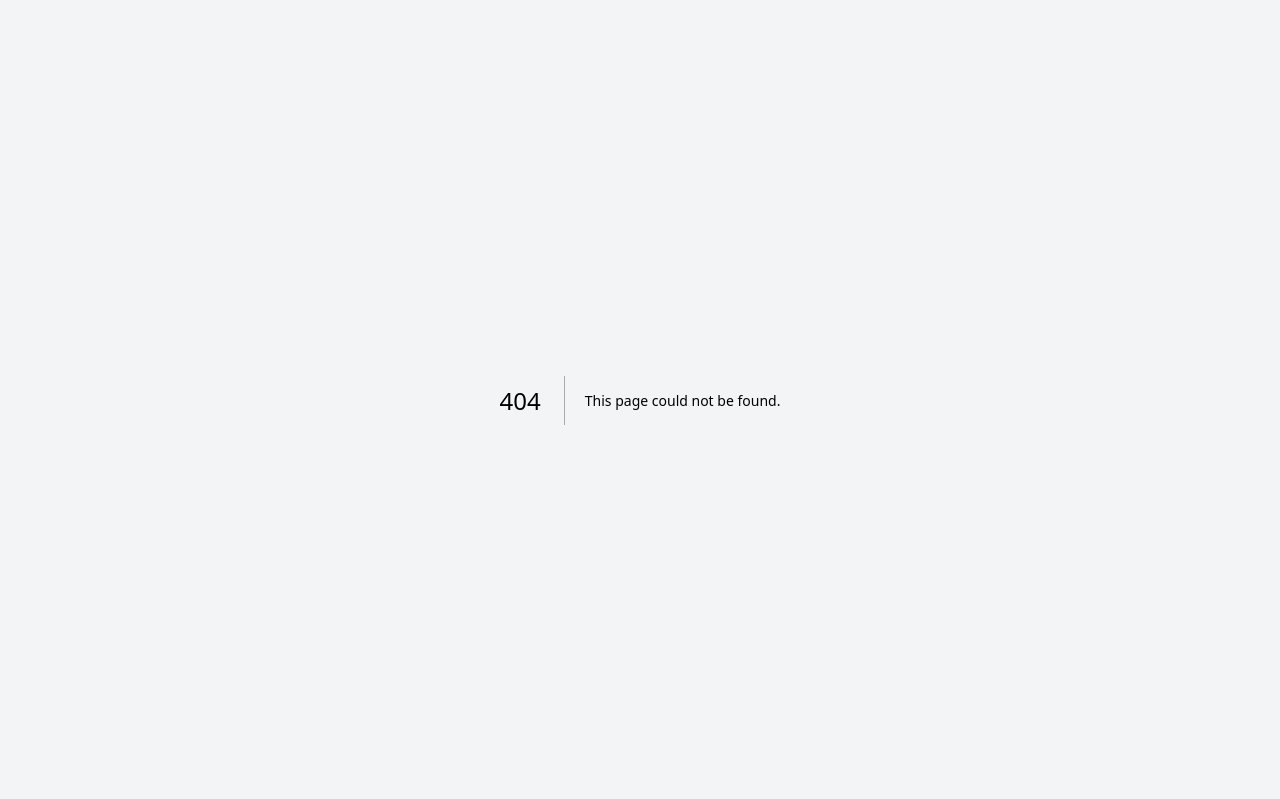
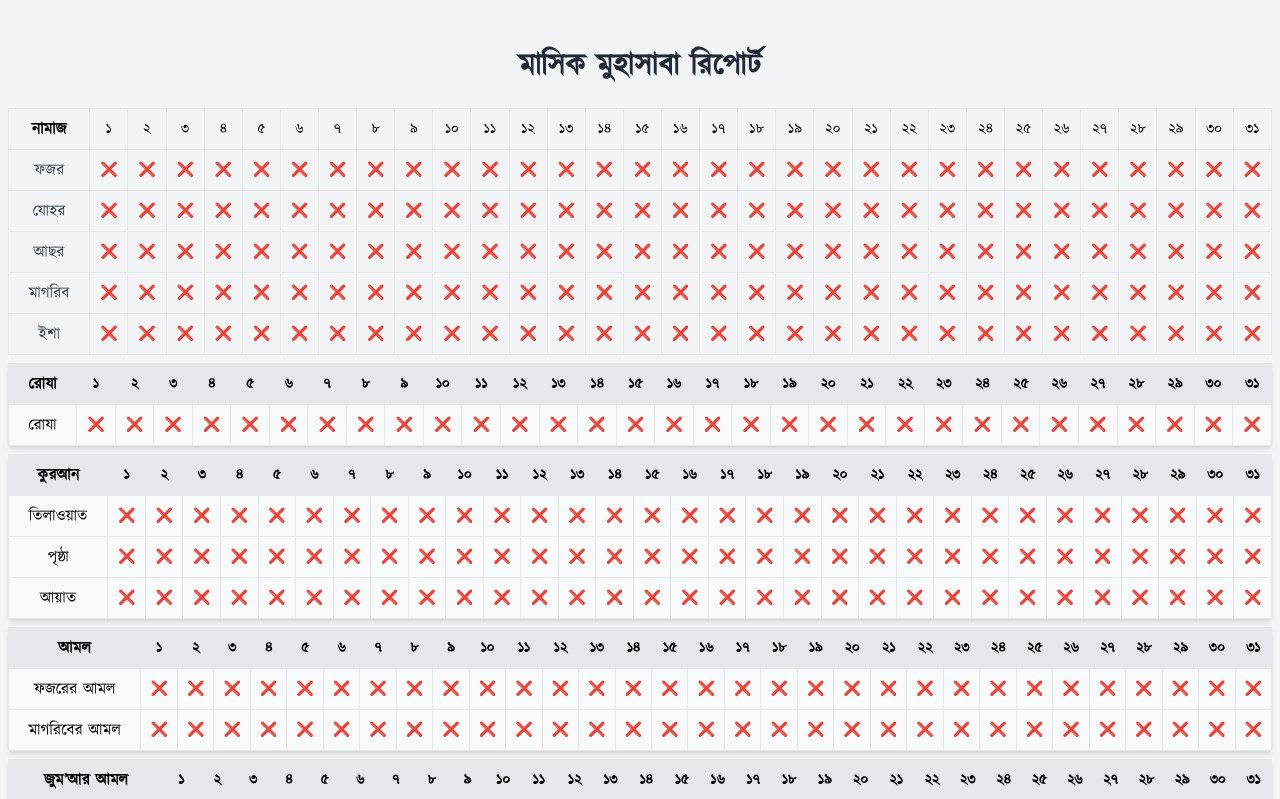
Before and after one commit to RashedAbdullah/muslim-bangla-muhasabah, a Next.js app: page /track in a window 1280 px wide. Before the commit this address had no page. Shown: the top 799 px of the page. Built offline with nearby package versions, Linux system fonts and the light colour scheme.

Commit message:
Updating the values

```diff
--- a/app/page.js
+++ b/app/page.js
@@ -42,7 +42,7 @@ const HomePage = () => {
       <SadaqahSection />
 
       {/* মুহাসাবাহ টেবিল সেকশন */}
-      <MuhasabahTable />
+      {/* <MuhasabahTable /> */}
     </div>
   );
 };
--- /dev/null
+++ b/app/track/page.js
@@ -0,0 +1,37 @@
+"use client";
+
+import DawahTable from "@/components/table/dawah-table";
+import IlmTable from "@/components/table/ilm-table";
+import JummahTable from "@/components/table/jumma-table";
+import MorningEveningTable from "@/components/table/morning-evening-table";
+import QuranTableSection from "@/components/table/quran-table";
+import SalahTable from "@/components/table/salah-table";
+import Siyamtable from "@/components/table/siyam-table";
+import SleepingTable from "@/components/table/sleeping-table";
+
+const TrackingHistory = () => {
+  return (
+    <div className="p-2 shadow-lg rounded-lg mt-10 border-gray-200">
+      <div className="mb-6">
+        <h1 className="text-center text-3xl font-extrabold text-gray-800 mb-4">
+          মাসিক মুহাসাবা রিপোর্ট
+        </h1>
+        {/* <div className="flex justify-between text-lg font-medium text-gray-700 border-b pb-3">
+          <h3>নাম: রাশেদ আব্দুল্লাহ</h3>
+          <p>মাস: মার্চ</p>
+        </div> */}
+      </div>
+
+      <SalahTable />
+      <Siyamtable />
+      <QuranTableSection />
+      <MorningEveningTable />
+      <JummahTable />
+      <SleepingTable />
+      <IlmTable />
+      <DawahTable />
+    </div>
+  );
+};
+
+export default TrackingHistory;
--- a/components/table/dawah-table.jsx
+++ b/components/table/dawah-table.jsx
@@ -31,7 +31,7 @@ const DawahTable = () => {
           <tr className="bg-gray-200">
             <th className="border px-4 py-2">দাওয়াহ</th>
             {daysOfOneMonth.map((ind) => (
-              <th key={ind} className="border px-2 py-1">
+              <th key={ind} className="border px-2 py-1 text-sm">
                 {getEngToBn(ind)}
               </th>
             ))}
@@ -44,7 +44,7 @@ const DawahTable = () => {
               {daysOfOneMonth.map((day, dayIndex) => (
                 <td
                   key={dayIndex}
-                  className="border px-2 py-1 cursor-pointer hover:bg-gray-100"
+                  className="border px-2 py-1 cursor-pointer hover:bg-gray-100 text-sm"
                   onClick={() => toggleProgress(rowIndex, dayIndex)}
                 >
                   {progress[rowIndex][dayIndex] ? "✅" : "❌"}
--- a/components/table/ilm-table.jsx
+++ b/components/table/ilm-table.jsx
@@ -24,7 +24,7 @@ const IlmTable = () => {
           <tr className="bg-gray-200">
             <th className="border px-4 py-2">ইলম</th>
             {daysOfOneMonth.map((ind) => (
-              <th key={ind} className="border px-2 py-1">
+              <th key={ind} className="border px-2 py-1 text-sm">
                 {getEngToBn(ind)}
               </th>
             ))}
@@ -37,7 +37,7 @@ const IlmTable = () => {
               {daysOfOneMonth.map((day, dayIndex) => (
                 <td
                   key={dayIndex}
-                  className="border px-2 py-1 cursor-pointer hover:bg-gray-100"
+                  className="border px-2 py-1 cursor-pointer hover:bg-gray-100 text-sm"
                   onClick={() => toggleProgress(rowIndex, dayIndex)}
                 >
                   {progress[rowIndex][dayIndex] ? "✅" : "❌"}
--- a/components/table/jumma-table.jsx
+++ b/components/table/jumma-table.jsx
@@ -25,7 +25,7 @@ const JummahTable = () => {
           <tr className="bg-gray-200">
             <th className="border px-4 py-2">জুম’আর আমল</th>
             {daysOfOneMonth.map((ind) => (
-              <th key={ind} className="border px-2 py-1">
+              <th key={ind} className="border px-2 py-1 text-sm">
                 {getEngToBn(ind)}
               </th>
             ))}
@@ -38,7 +38,7 @@ const JummahTable = () => {
               {daysOfOneMonth.map((day, dayIndex) => (
                 <td
                   key={dayIndex}
-                  className="border px-2 py-1 cursor-pointer hover:bg-gray-100"
+                  className="border px-2 py-1 cursor-pointer hover:bg-gray-100 text-sm"
                   onClick={() => toggleProgress(rowIndex, dayIndex)}
                 >
                   {progress[rowIndex][dayIndex] ? "✅" : "❌"}
--- a/components/table/morning-evening-table.jsx
+++ b/components/table/morning-evening-table.jsx
@@ -25,7 +25,7 @@ const MorningEveningTable = () => {
           <tr className="bg-gray-200">
             <th className="border px-4 py-2">আমল</th>
             {daysOfOneMonth.map((ind) => (
-              <th key={ind} className="border px-2 py-1">
+              <th key={ind} className="border px-2 py-1 text-sm">
                 {getEngToBn(ind)}
               </th>
             ))}
@@ -38,7 +38,7 @@ const MorningEveningTable = () => {
               {daysOfOneMonth.map((day, dayIndex) => (
                 <td
                   key={dayIndex}
-                  className="border px-2 py-1 cursor-pointer hover:bg-gray-100"
+                  className="border px-2 py-1 cursor-pointer hover:bg-gray-100 text-sm"
                   onClick={() => toggleProgress(rowIndex, dayIndex)}
                 >
                   {progress[rowIndex][dayIndex] ? "✅" : "❌"}
--- a/components/table/quran-table.jsx
+++ b/components/table/quran-table.jsx
@@ -22,7 +22,7 @@ const QuranTableSection = () => {
           <tr className="bg-gray-200">
             <th className="border px-4 py-2">কুরআন</th>
             {daysOfOneMonth.map((ind) => (
-              <th key={ind} className="border px-2 py-1">
+              <th key={ind} className="border px-2 py-1 text-sm">
                 {getEngToBn(ind)}
               </th>
             ))}
@@ -35,7 +35,7 @@ const QuranTableSection = () => {
               {daysOfOneMonth.map((day, index) => (
                 <td
                   key={index}
-                  className="border px-2 py-1 cursor-pointer hover:bg-gray-100"
+                  className="border px-2 py-1 cursor-pointer hover:bg-gray-100 text-sm"
                   onClick={() => toggleQuranProgress(index)}
                 >
                   {quranProgress[index] ? "✅" : "❌"}
--- a/components/table/salah-table.jsx
+++ b/components/table/salah-table.jsx
@@ -43,7 +43,7 @@ const SalahTable = () => {
                   {daysOfOneMonth.map((_, dayIndex) => (
                     <td
                       key={dayIndex}
-                      className="border px-2 py-2 cursor-pointer"
+                      className="border px-2 py-2 cursor-pointer text-sm"
                       onClick={() => toggleCheck(salahIndex, dayIndex)}
                     >
                       {salahData[salahIndex][dayIndex] ? "✅" : "❌"}
--- a/components/table/siyam-table.jsx
+++ b/components/table/siyam-table.jsx
@@ -23,7 +23,7 @@ const Siyamtable = () => {
             <tr className="bg-gray-200">
               <th className="border px-4 py-2">রোযা</th>
               {daysOfOneMonth.map((ind) => (
-                <th key={ind} className="border px-2 py-1">
+                <th key={ind} className="border px-2 py-1 text-sm">
                   {getEngToBn(ind)}
                 </th>
               ))}
@@ -35,7 +35,7 @@ const Siyamtable = () => {
               {daysOfOneMonth.map((day, index) => (
                 <td
                   key={index}
-                  className="border px-2 py-1 cursor-pointer hover:bg-gray-100"
+                  className="border px-2 py-1 cursor-pointer hover:bg-gray-100 text-sm"
                   onClick={() => toggleFasting(index)}
                 >
                   {fasting[index] ? "✅" : "❌"}
--- a/components/table/sleeping-table.jsx
+++ b/components/table/sleeping-table.jsx
@@ -25,7 +25,7 @@ const SleepingTable = () => {
           <tr className="bg-gray-200">
             <th className="border px-4 py-2">ঘুমের আমল</th>
             {daysOfOneMonth.map((ind) => (
-              <th key={ind} className="border px-2 py-1">
+              <th key={ind} className="border px-2 py-1 text-sm">
                 {getEngToBn(ind)}
               </th>
             ))}
@@ -43,7 +43,7 @@ const SleepingTable = () => {
               {daysOfOneMonth.map((day, dayIndex) => (
                 <td
                   key={dayIndex}
-                  className="border px-2 py-1 cursor-pointer hover:bg-gray-100"
+                  className="border px-2 py-1 cursor-pointer hover:bg-gray-100 text-sm"
                   onClick={() => toggleProgress(rowIndex, dayIndex)}
                 >
                   {progress[rowIndex][dayIndex] ? "✅" : "❌"}
```
